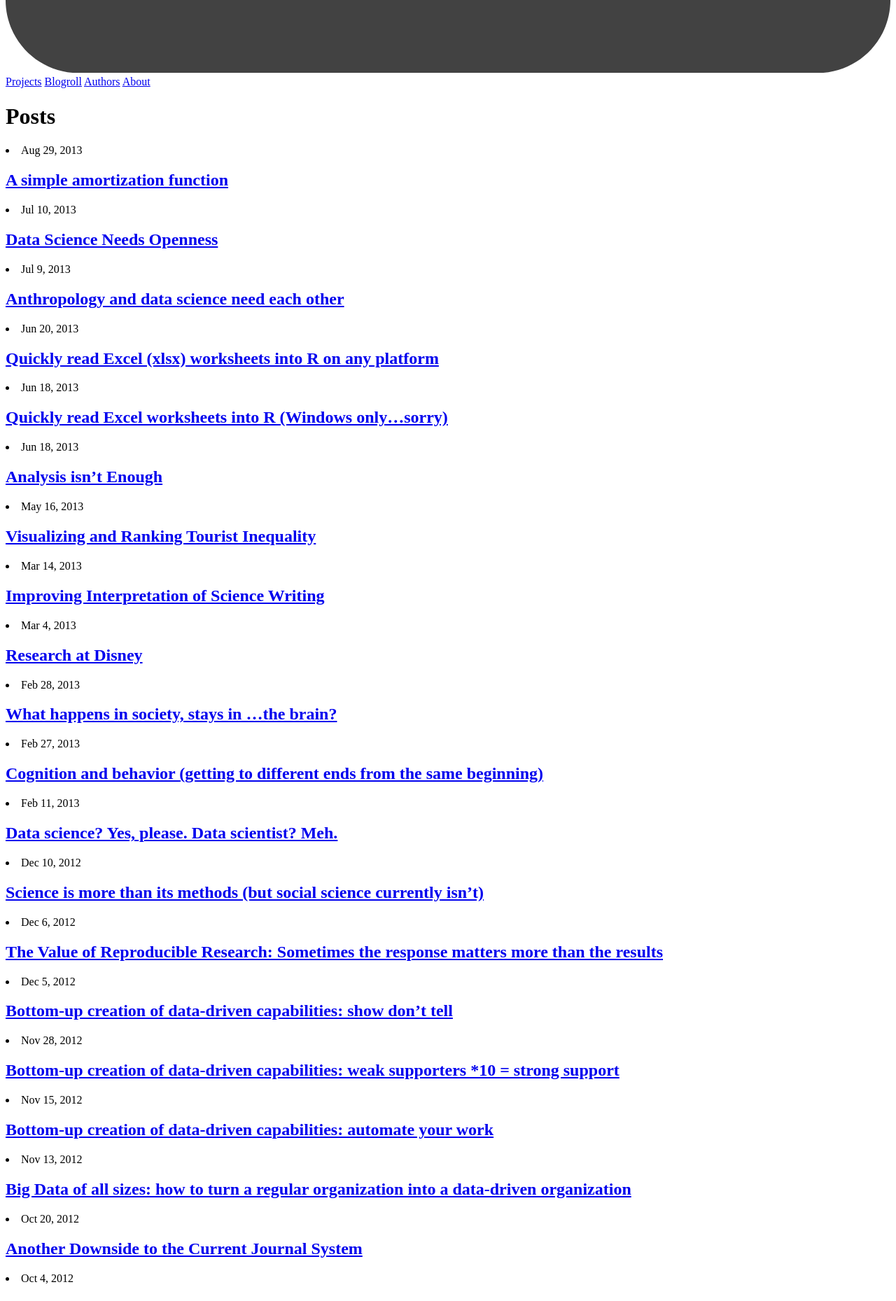
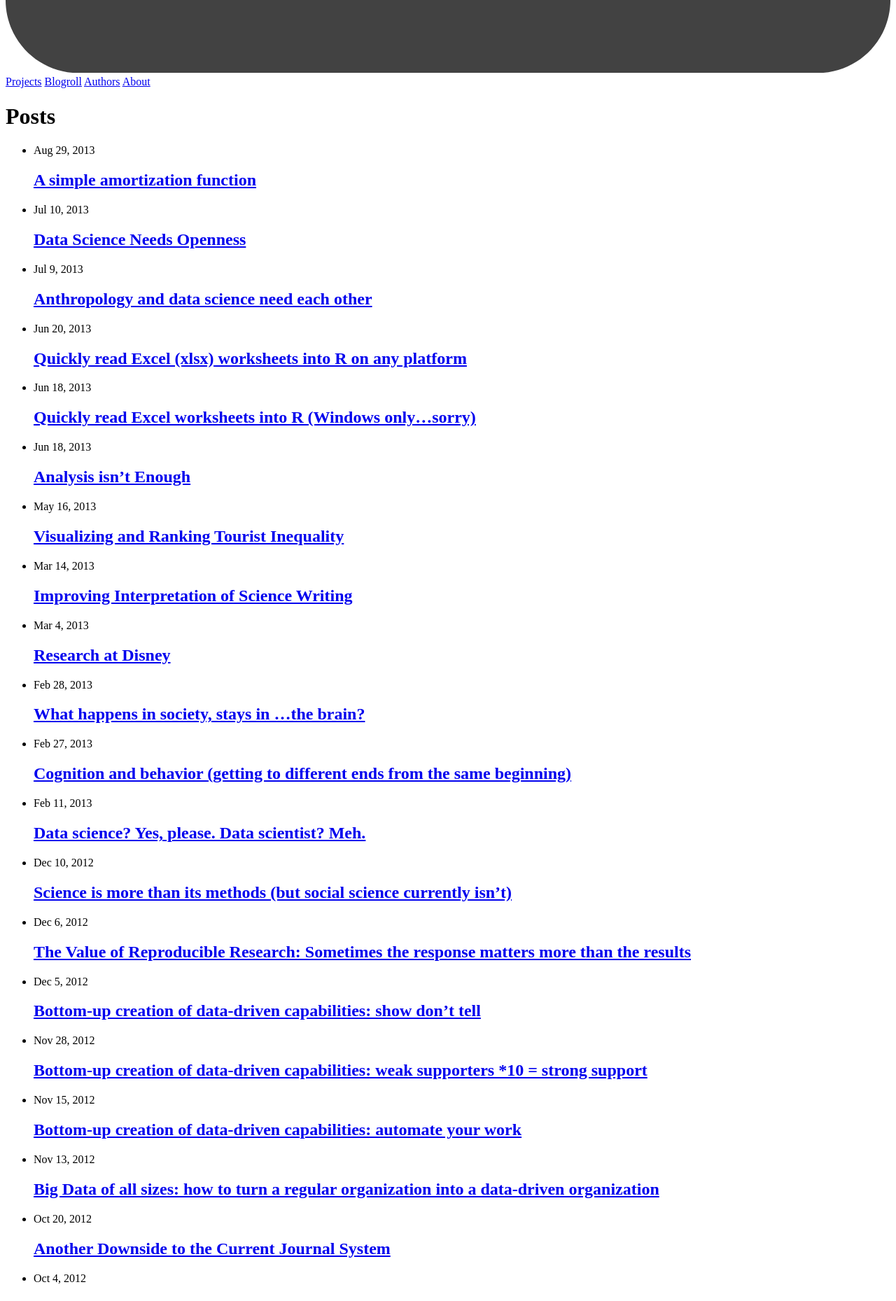
Before and after one commit to housesofstones/housesofstones.github.io, a Jekyll site: the page built from index.html, in a window 1280 px wide. Shown: the part 975-2834 px from the top of the page at 70% size. Built offline with Jekyll 4.4.1, drawn with Linux system fonts in a browser that asks for light colours; nearby versions of some CDN libraries.

Commit message:
Update index.html

```diff
--- a/index.html
+++ b/index.html
@@ -6,6 +6,7 @@ layout: default
 
   <h1 class="page-heading">Posts</h1>
 
+  <ul class="post-list">
     {% for post in site.posts %}
       <li>
         <span class="post-meta">{{ post.date | date: "%b %-d, %Y" }}</span>
@@ -15,9 +16,10 @@ layout: default
         </h2>
       </li>
     {% endfor %}
-
+  </ul>
 
   <p class="rss-subscribe">subscribe <a href="{{ "/feed.xml" | prepend: site.baseurl }}">via RSS</a></p>
 
 </div>
+
 <div class="infinite-spinner"></div>
```
Lines whose indentation alone changed are shown as unchanged.
